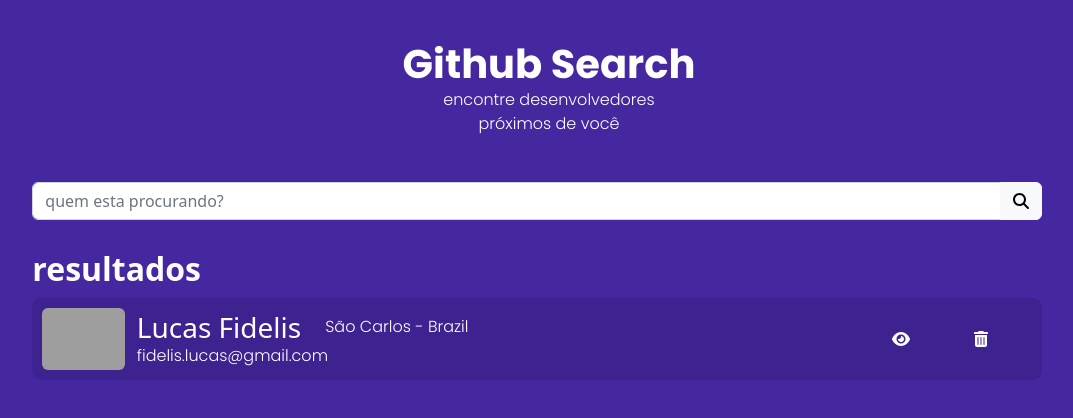
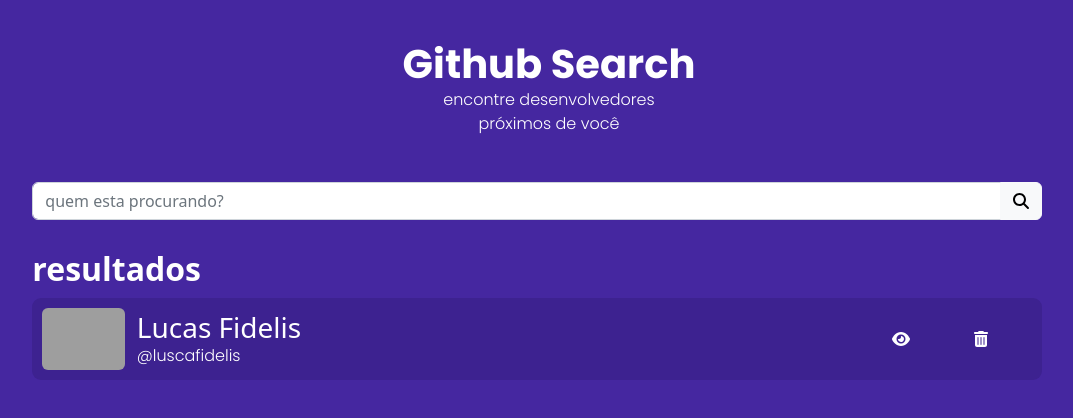
Before and after one commit to luscafidelis/github-search, an Angular app: page / in a window 1280 px wide. Shown: the top 418 px of the page, without its empty margins (91-1164 px from the left). Built offline with nearby package versions, Linux system fonts and the light colour scheme; grey boxes are pictures that could not be loaded.

Commit message:
fixing infos on preview

```diff
--- a/src/app/app.component.ts
+++ b/src/app/app.component.ts
@@ -12,7 +12,7 @@
     {
       'name': 'Lucas Fidelis',
       'email': 'fidelis.lucas@gmail.com',
-      'location': 'São Carlos - Brazil',
+      'login': 'luscafidelis',
       'photo': 'https://avatars.githubusercontent.com/u/52222260?v=4'
     }
   ];
--- a/src/app/profile/profile.component.html
+++ b/src/app/profile/profile.component.html
@@ -8,13 +8,10 @@
                 <div class="col-auto">
                     <h3>{{user.name}}</h3>
                 </div>
-                <div class="col d-none d-sm-block">
-                    <p>{{user.location}}</p>
-                </div>
             </div>
             <div class="row align-items-center">
                 <div class="col">
-                    <p>{{user.email}}</p>
+                    <p>@{{user.login}}</p>
                 </div>
             </div>
         </div>
```
